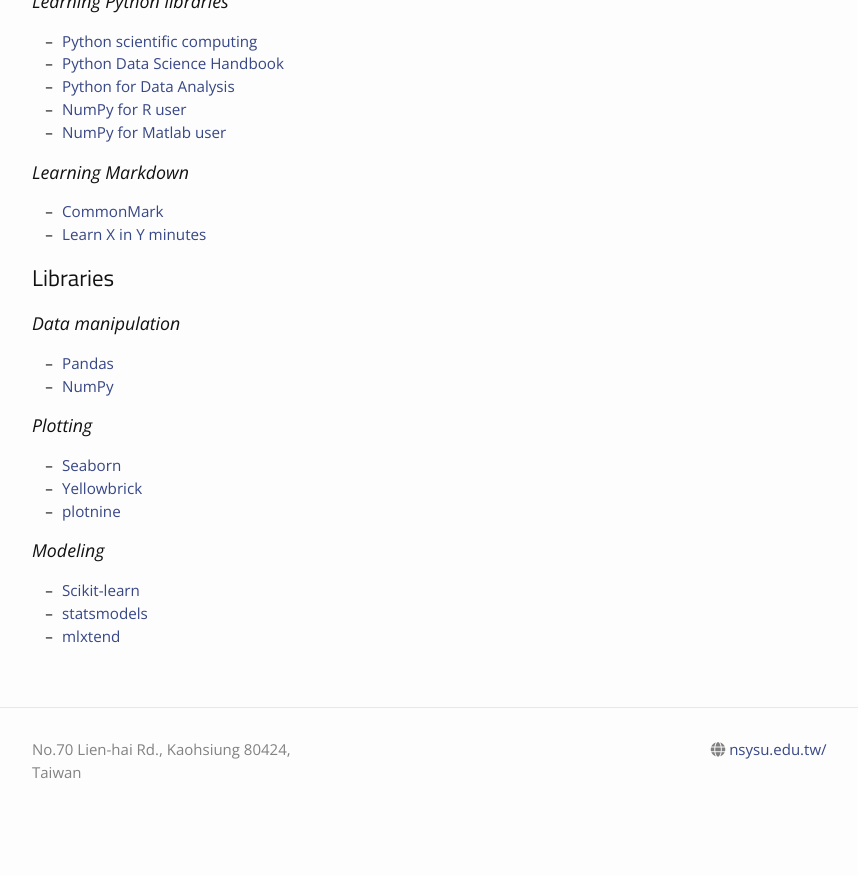
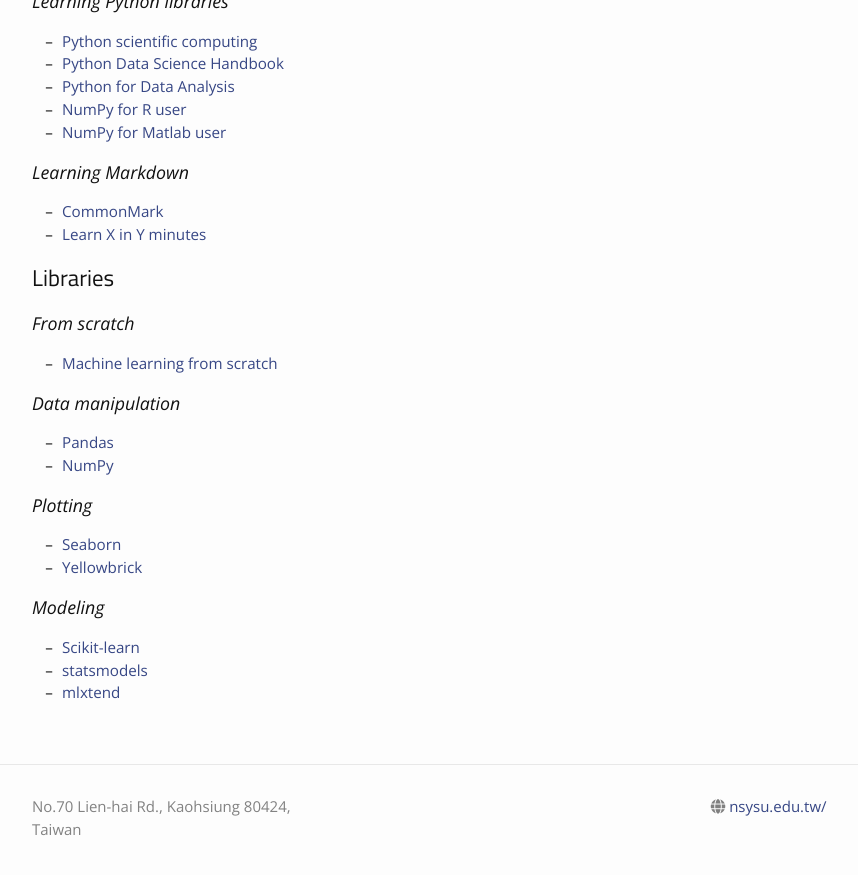
Before and after one commit to phonchi/nsysu-math524-2022, a Jekyll site: the page built from materials.md, in a window 1280 px wide and 900 px high, scrolled down 1006 px. Shown: the top 875 px of the window, without its empty margins (163-1021 px from the left). Built offline with Jekyll 4.4.1, drawn with Linux system fonts in a browser that asks for light colours; nearby versions of some CDN libraries; before the commit the page ends 1849 px from its top, so only the background shows below that.

Commit message:
Update materials.md

```diff
--- a/materials.md
+++ b/materials.md
@@ -52,6 +52,9 @@
 
 ## Libraries
 
+### From scratch
+* [Machine learning from scratch](https://dafriedman97.github.io/mlbook/content/introduction.html)
+
 ### Data manipulation
 * [Pandas](https://pandas.pydata.org/)
 * [NumPy](https://numpy.org/)
@@ -59,7 +62,6 @@
 ### Plotting
 * [Seaborn](https://seaborn.pydata.org/index.html)
 * [Yellowbrick](https://github.com/DistrictDataLabs/yellowbrick)
-* [plotnine](https://github.com/has2k1/plotnine)
 
 ### Modeling
 * [Scikit-learn](https://scikit-learn.org/stable/)
```
